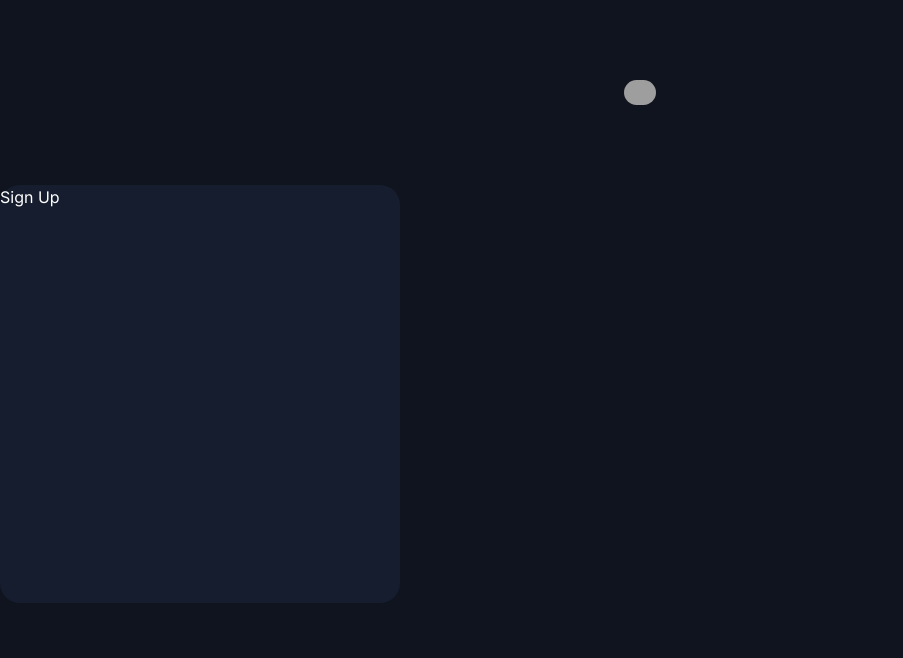
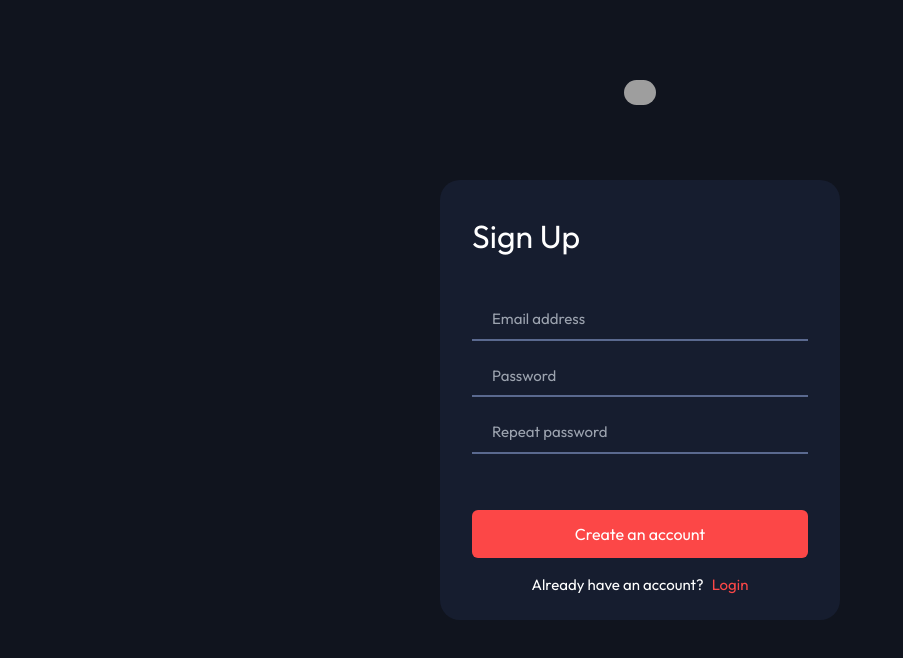
Before and after one commit to vaxojaniashvili/Movie-test-introduction-signup, a Next.js app: page /pages/Register/Sign-up in a window 1280 px wide. Shown: the top 658 px of the page, without its empty margins (0-903 px from the left). Built offline with nearby package versions, Linux system fonts and the light colour scheme; grey boxes are pictures that could not be loaded.

Commit message:
sign-up-UI-finished

```diff
--- /dev/null
+++ b/src/app/components/Sign-up-input/SignUpInput.tsx
@@ -0,0 +1,9 @@
+import React from 'react'
+
+const SignUpInput = ({type,placeholder,className}:any) => {
+  return (
+    <input className={className} type={type} placeholder={placeholder} />
+  )
+}
+
+export default SignUpInput;
--- /dev/null
+++ b/src/app/components/Sign-up-input/SignUpSumInputs.tsx
@@ -0,0 +1,26 @@
+import React from 'react'
+import SignUpInput from './SignUpInput'
+
+const SignUpSumInputs = () => {
+  return (
+    <>
+          <SignUpInput
+            className="border-b-2 border-[#5A698F] text-white placeholder:text-[15px] outline-none w-full py-2 px-5 bg-transparent text-[15px] mb-4"
+            type="email"
+            placeholder="Email address"
+          />
+          <SignUpInput
+            className="border-b-2 border-[#5A698F] text-white placeholder:text-[15px] outline-none w-full py-2 px-5 bg-transparent text-[15px] mb-4"
+            type="password"
+            placeholder="Password"
+          />
+          <SignUpInput
+            className="border-b-2 border-[#5A698F] text-white placeholder:text-[15px] outline-none w-full py-2 px-5 bg-transparent text-[15px] mb-4"
+            type="password"
+            placeholder="Repeat password"
+          />
+    </>
+  )
+}
+
+export default SignUpSumInputs
--- a/src/app/layout.tsx
+++ b/src/app/layout.tsx
@@ -16,6 +16,9 @@ export default function RootLayout({
 }>) {
   return (
     <html lang="en">
+      <head>
+        <link rel="shortcut icon" href="https://banner2.cleanpng.com/20180323/ape/kisspng-art-film-logo-cinema-clip-art-movie-logo-cliparts-5ab587fb1000c4.1651552415218462670656.jpg" type="image/x-icon" />
+      </head>
       <body className={inter.className}>{children}</body>
     </html>
   );
--- a/src/app/pages/Register/Sign-up/page.tsx
+++ b/src/app/pages/Register/Sign-up/page.tsx
@@ -1,18 +1,29 @@
+import SignUpSumInputs from "@/app/components/Sign-up-input/SignUpSumInputs";
 import React from "react";
 
 const SignUp = () => {
   return (
-    <div className="w-full">
-      <div className="flex text-white font-RegisterFont w-full justify-center">
-        <div className="py-20">
+    <div className="w-full font-RegisterFont">
+      <div className="flex text-white w-full justify-center">
+        <div className="py-10 md:py-20">
           <img
             className="rounded-full w-[32px] h-[25px]"
             src="https://encrypted-tbn0.gstatic.com/images?q=tbn:ANd9GcTWQL_h_IpF_nnjVfbHBJxv8X29QkE4SfRB0v4R3O_zpA&s"
           />
         </div>
       </div>
-      <div className="w-[400px] h-[418px] bg-[#161D2F] rounded-[1.25rem]">
-        <h1 className="text-white">Sign Up</h1>
+      <div className="absolute top-1/2 left-1/2 transform -translate-x-1/2 -translate-y-1/2 w-[90%] md:w-[400px] h-[440px] bg-[#161D2F] px-8 py-8 rounded-[1.25rem]">
+        <h1 className="text-[#fff] text-[32px] mb-6">Sign Up</h1>
+        <div className="my-4 md:my-[40px]">
+          <SignUpSumInputs />
+        </div>
+        <button className="flex items-center bg-[#FC4747] rounded-md w-full justify-center text-white py-3 mb-4">
+          Create an account
+        </button>
+        <div className="flex w-full justify-center gap-2 mt-8 sm:mt-0">
+          <p className="text-white text-[15px]">Already have an account?</p>
+          <p className="text-[#FC4747] text-[15px] cursor-pointer">Login</p>
+        </div>
       </div>
     </div>
   );
```
